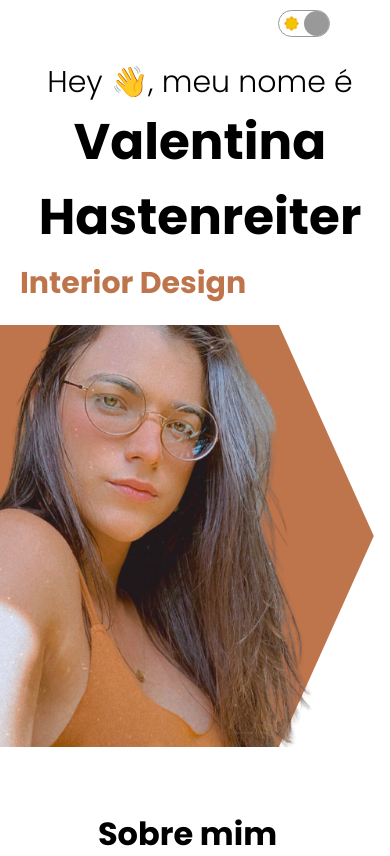
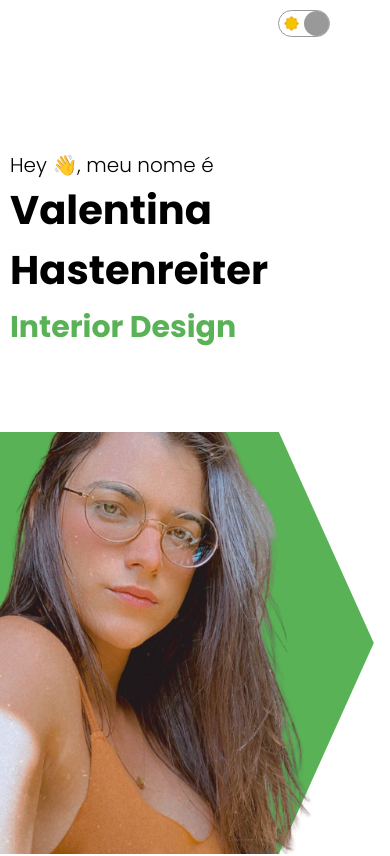
Before and after one commit to valentinahastenreiter/valentina-hastenreiter, a React (Create React App) app: page / in a window 390 px wide. Shown: the top 856 px of the page. Built offline with nearby package versions, Linux system fonts and the light colour scheme; grey boxes are pictures that could not be loaded.

Commit message:
responsividade em andamento

```diff
--- a/public/index.html
+++ b/public/index.html
@@ -14,7 +14,7 @@
       font-family: 'Poppins', sans-serif;
     }
   </style>
-  <title>React App</title>
+  <title>Valentina</title>
 </head>
 
 <body>
--- a/src/components/about/about.css
+++ b/src/components/about/about.css
@@ -47,7 +47,7 @@
 
 .a-bg{
   clip-path: polygon(75% 0%, 100% 50%, 75% 100%, 0% 100%, 0 50%, 0% 0%);
-  background-color: #BF754B;
+  background-color: #59b256;
   width: 100%;
   height: 100%;
   position: absolute;
--- a/src/components/contact/contact.css
+++ b/src/components/contact/contact.css
@@ -6,7 +6,7 @@
 .c-bg{
   width: 20px;
   height: 100%;
-  background-color: yellow;
+  background-color: #59b256;
   position: absolute;
 }
 
@@ -75,7 +75,7 @@ textarea{
 button{
   border: none;
   padding: 15px;
-  background-color: yellow;
+  background-color: #59b256;
   color: black;
   font-weight: 500;
   cursor: pointer;
--- a/src/components/intro/intro.css
+++ b/src/components/intro/intro.css
@@ -56,7 +56,7 @@
   height: 50px;
   font-size: 30px;
   font-weight: bold;
-  color: #BF754B;
+  color: #59b256 ;
   display: flex;
   align-items: center;
 }
@@ -64,27 +64,31 @@
 @media screen and (max-width: 480px) {
   .i{
     flex-direction: column;
-    width: 100%;
-    height: auto;
-    align-items: center;
-    justify-content: center;
+    height: 50vh;
+    margin-bottom: 0;
 }
   .i-left-wrapper{
     padding: 10px;
-    text-align: center;
-    height: auto;
-    margin: 50px 0 0 10px;
+    align-items: center;
+    justify-content: center;
+    height: 100%;
   }
 
   .i-left{
-    height: max-content;
+    height: auto;
   }
 
   .i-desc{
     display: none;
   }
 
+  .i-intro{
+    font-size: 20px;
+    font-weight: 300;
+  }
+
   .i-name{
-    font-size: 50px;
+    font-size: 40px;
   }
+
 }
--- a/src/components/productsList/ProductList.jsx
+++ b/src/components/productsList/ProductList.jsx
@@ -8,7 +8,7 @@ const ProductList = () => {
       <div className="pl-texts">
         <h1 className="pl-title">Portifolio</h1>
         <p className="pl-desc">
-        Fez parte dos meus projetos, noções de versionamento com Git, além de Stack's como HTML5, CSS3, Javascript e ReactJS.
+        Fez parte dos meus projetos, noções de versionamento com Git, além de linguagens como HTML5, CSS3, Javascript e ReactJS.
         Chamo atenção para meu projeto final de curso o "Projeto Acué" que une profissionais da comunidade LGBTQIA+ à contratantes que apoiam a causa,
         ficou entre um dos 5 selecionados e está disponível no meu Github
         </p>
```
